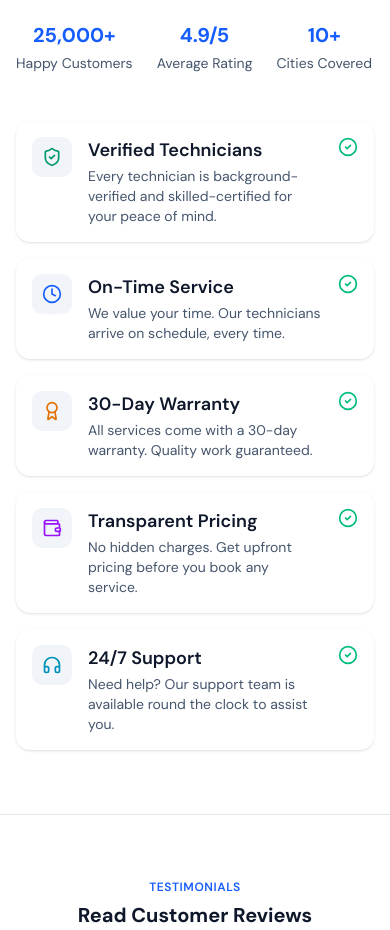
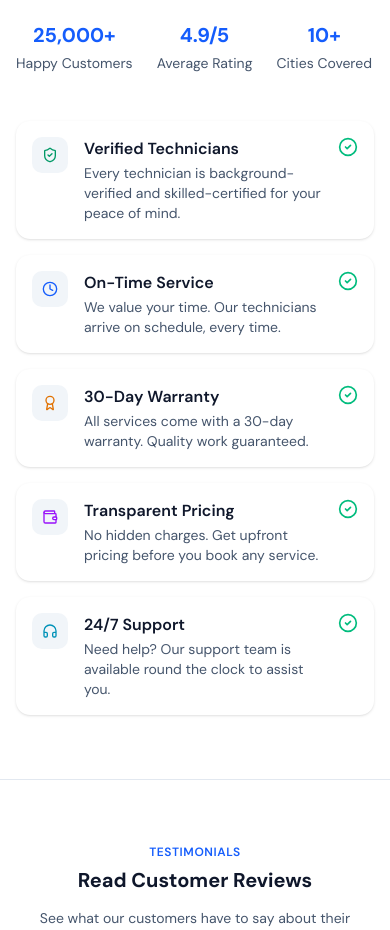
Before and after one commit to Arish613/go-technician, a Next.js app: page / in a window 390 px wide. Shown: the part 4800-5730 px from the top of the page. Built offline with nearby package versions, Linux system fonts and the light colour scheme; no server answers; the database is empty.

Commit message:
update texts and spacing for mobile devices

```diff
--- a/components/homepage/WhyChooseUs.tsx
+++ b/components/homepage/WhyChooseUs.tsx
@@ -91,12 +91,12 @@ export function WhyChooseUs() {
                   className="flex items-start gap-4 rounded-xl bg-white p-4 shadow-sm transition-all duration-200 hover:shadow-md"
                 >
                   <div className={`shrink-0 rounded-lg bg-slate-100 p-2.5`}>
-                    <Icon className={`h-5 w-5 ${reason.color}`} />
+                    <Icon className={`h-4 w-4 md:h-5 md:w-5 ${reason.color}`} />
                   </div>
                   <div className="flex-1">
-                    <h3 className="font-semibold text-slate-900">
+                    <p className="font-semibold text-slate-900 md:text-xl text-base">
                       {reason.title}
-                    </h3>
+                    </p>
                     <p className="mt-0.5 text-sm text-slate-600">
                       {reason.description}
                     </p>
```
